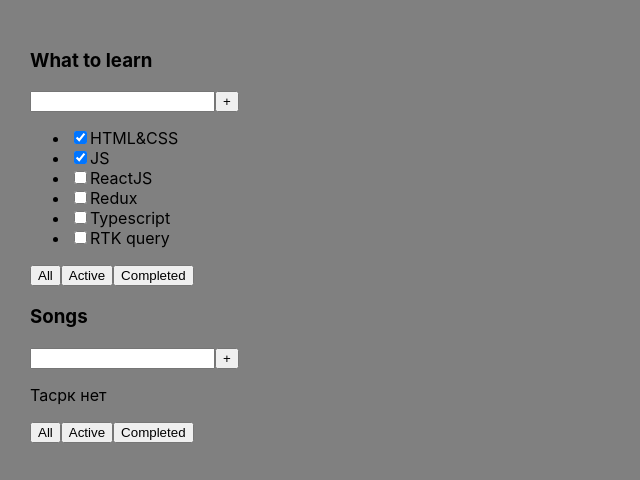
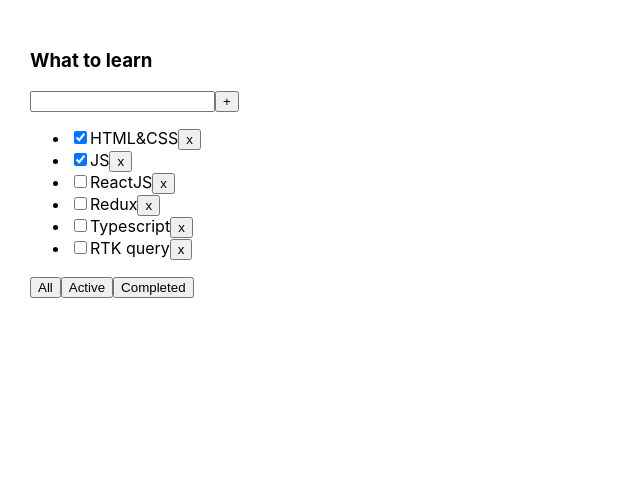
Before and after one commit to F-A-Z-A/todolist-2.0, a React (Create React App) app: page / in a window 1280 px wide. Shown: the top 480 px of the page, without its empty margins (0-640 px from the left). Built offline with nearby package versions, Linux system fonts and the light colour scheme.

Commit message:
lesson-02

```diff
--- a/package.json
+++ b/package.json
@@ -3,10 +3,6 @@
   "version": "0.1.0",
   "private": true,
   "dependencies": {
-    "@emotion/react": "^11.11.4",
-    "@emotion/styled": "^11.11.0",
-    "@mui/icons-material": "^5.15.13",
-    "@mui/material": "^5.15.13",
     "@testing-library/jest-dom": "^6.2.0",
     "@testing-library/react": "^14.1.2",
     "@testing-library/user-event": "^14.5.2",
@@ -14,12 +10,10 @@
     "@types/node": "^20.11.5",
     "@types/react": "^18.2.48",
     "@types/react-dom": "^18.2.18",
-    "@types/uuid": "^9.0.8",
     "react": "^18.2.0",
     "react-dom": "^18.2.0",
     "react-scripts": "5.0.1",
     "typescript": "^5.3.3",
-    "uuid": "^9.0.1",
     "web-vitals": "^3.5.1"
   },
   "scripts": {
--- a/src/App.css
+++ b/src/App.css
@@ -1,9 +1,8 @@
 .App {
-	padding: 30px;
-	display: flex;
-	flex-direction: column;
+  padding: 30px;
+  display: flex;
 }
 
 .App > div {
-	margin-right: 50px;
+  margin-right: 50px;
 }
--- a/src/App.tsx
+++ b/src/App.tsx
@@ -1,27 +1,46 @@
-import React from "react";
 import "./App.css";
-import { TaskType, Todolist } from "./Todolist";
+import { Todolist } from "./Todolist";
+import { useState } from "react";
 
-export function App() {
-  const tasks1: TaskType[] = [
+export type TaskType = {
+  id: number;
+  title: string;
+  isDone: boolean;
+};
+
+export type FilterType = "all" | "active" | "completed";
+
+function App() {
+  const [tasks, setTasks] = useState<TaskType[]>([
     { id: 1, title: "HTML&CSS", isDone: true },
     { id: 2, title: "JS", isDone: true },
     { id: 3, title: "ReactJS", isDone: false },
     { id: 4, title: "Redux", isDone: false },
     { id: 5, title: "Typescript", isDone: false },
     { id: 6, title: "RTK query", isDone: false },
-  ];
+  ]);
+  const [filter, setFilter] = useState<FilterType>("all");
 
-  const tasks2: TaskType[] = [
-    // { id: 1, title: "Hello world", isDone: true },
-    // { id: 2, title: "I am Happy", isDone: false },
-    // { id: 3, title: "Yo", isDone: false },
-  ];
+  let tasksForTodolist = tasks;
+  if (filter === "active") {
+    tasksForTodolist = tasks.filter((task) => !task.isDone);
+  }
+  if (filter === "completed") {
+    tasksForTodolist = tasks.filter((task) => task.isDone);
+  }
+
+  const removeTask = (id: number) => {
+    setTasks(tasks.filter((t) => t.id !== id));
+  };
+  const changeFilter = (filter: FilterType) => {
+    setFilter(filter);
+  };
+
   return (
     <div className="App">
-      <Todolist title={"What to learn"} tasks={tasks1} date={"30/01/2024"} />
-      <Todolist title={"Songs"} tasks={tasks2} />
-      {/*<Todolist title={"Books"} />*/}
+      <Todolist title="What to learn" tasks={tasksForTodolist} removeTask={removeTask} changeFilter={changeFilter} />
     </div>
   );
 }
+
+export default App;
--- a/src/Button.tsx
+++ b/src/Button.tsx
@@ -1,8 +1,8 @@
-import React from "react";
-
 type ButtonPropsType = {
   title: string;
+  onClick?: () => void;
 };
-export const Button = ({ title }: ButtonPropsType) => {
-  return <button>{title}</button>;
+
+export const Button = ({ title, onClick }: ButtonPropsType) => {
+  return <button onClick={onClick}>{title}</button>;
 };
--- a/src/Todolist.tsx
+++ b/src/Todolist.tsx
@@ -1,19 +1,14 @@
-import React from "react";
+import { FilterType, TaskType } from "./App";
 import { Button } from "./Button";
 
-export type TaskType = {
-  id: number;
+type PropsType = {
   title: string;
-  isDone: boolean;
+  tasks: TaskType[];
+  removeTask: (id: number) => void;
+  changeFilter: (filter: FilterType) => void;
 };
 
-type TodolistPropsType = {
-  title: string;
-  tasks: TaskType[];
-  date?: string;
-};
-
-export const Todolist = ({ title, tasks, date }: TodolistPropsType) => {
+export const Todolist = ({ title, tasks, removeTask, changeFilter }: PropsType) => {
   return (
     <div>
       <h3>{title}</h3>
@@ -22,25 +17,25 @@
         <Button title={"+"} />
       </div>
       {tasks.length === 0 ? (
-        <p>Тасрк нет</p>
+        <p>Тасок нет</p>
       ) : (
         <ul>
-          {tasks.map((task: TaskType) => {
+          {tasks.map((task) => {
             return (
               <li key={task.id}>
                 <input type="checkbox" checked={task.isDone} />
                 <span>{task.title}</span>
+                <Button title={"x"} onClick={() => removeTask(task.id)} />
               </li>
             );
           })}
         </ul>
       )}
       <div>
-        <Button title={"All"} />
-        <Button title={"Active"} />
-        <Button title={"Completed"} />
+        <Button title={"All"} onClick={() => changeFilter("all")} />
+        <Button title={"Active"} onClick={() => changeFilter("active")} />
+        <Button title={"Completed"} onClick={() => changeFilter("completed")} />
       </div>
-      {/*<div>{date}</div>*/}
     </div>
   );
 };
--- a/src/index.css
+++ b/src/index.css
@@ -4,7 +4,6 @@
     "Droid Sans", "Helvetica Neue", sans-serif;
   -webkit-font-smoothing: antialiased;
   -moz-osx-font-smoothing: grayscale;
-	background-color: grey;
 }
 
 code {
--- a/src/index.tsx
+++ b/src/index.tsx
@@ -1,10 +1,14 @@
 import React from "react";
 import ReactDOM from "react-dom/client";
 import "./index.css";
-import { App } from "./App";
+import App from "./App";
 
 const root = ReactDOM.createRoot(document.getElementById("root") as HTMLElement);
-root.render(<App />);
+root.render(
+  <React.StrictMode>
+    <App />
+  </React.StrictMode>,
+);
 
 // If you want to start measuring performance in your app, pass a function
 // to log results (for example: reportWebVitals(console.log))
```
Also changed, not shown: 2 other files (tests, documents, lock files or other folders). Lines whose indentation alone changed are shown as unchanged.
